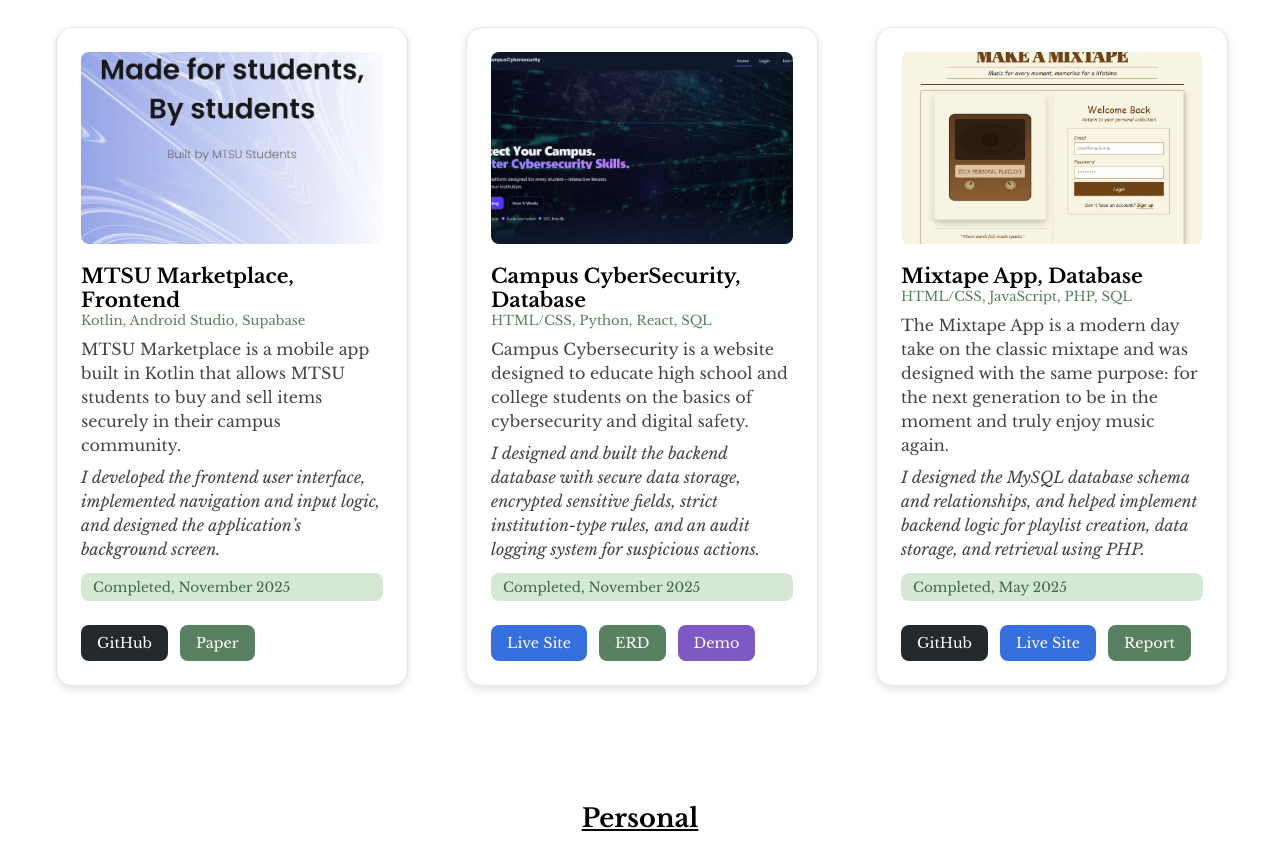
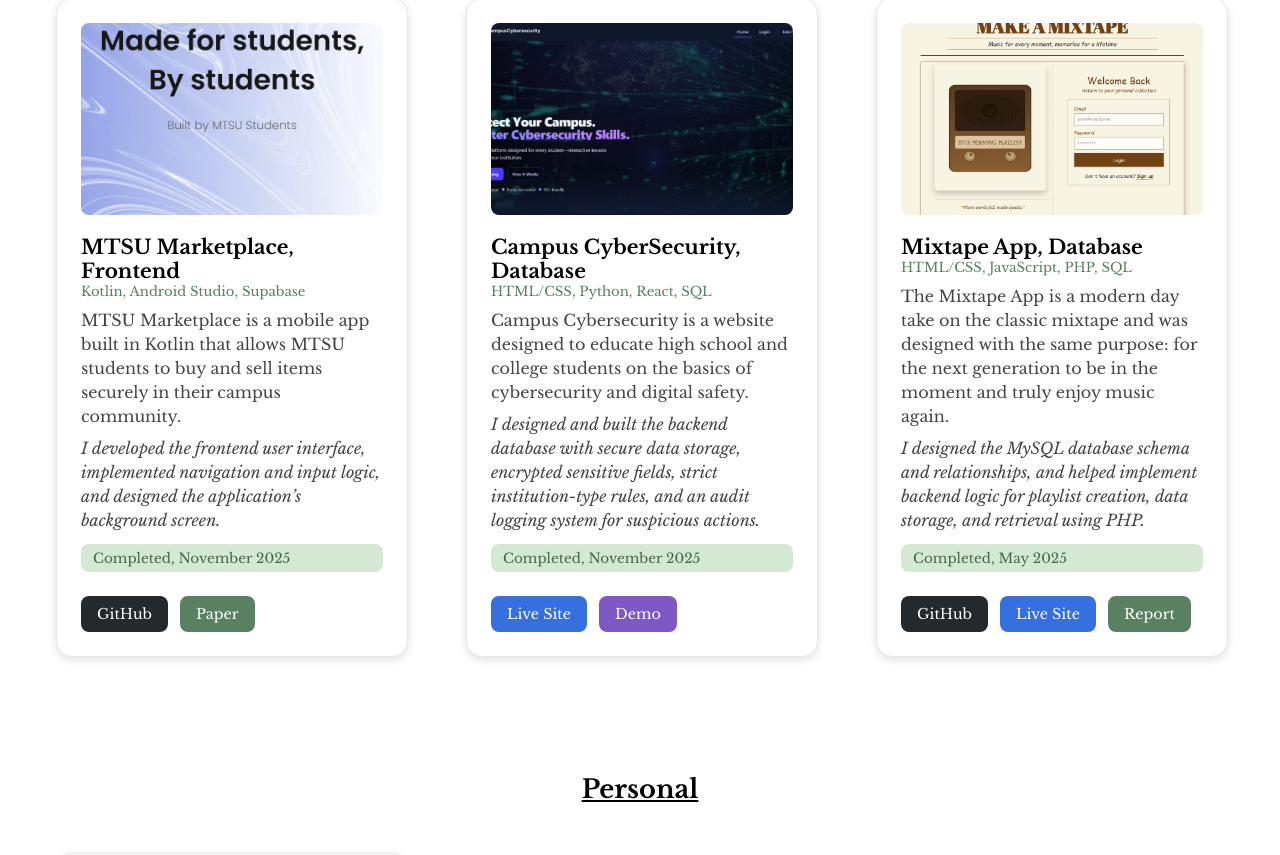
Before and after one commit to rahmaseid/Portfolio, a website: page index.html in a window 1280 px wide. Shown: the part 1235-2090 px from the top of the page. Drawn offline with nearby package versions, Linux system fonts and the light colour scheme.

Commit message:
Removed all links from hero section and ERD diagram picture

```diff
--- a/index.html
+++ b/index.html
@@ -78,6 +78,7 @@
                 </div>
 
                 <div class="social-links">
+                    <!--
                     <a href="https://github.com/rahmaseid" target="_blank" rel="noopener noreferrer">
                         <i class="fa-brands fa-github"></i>
                         <span>GitHub</span>
@@ -87,6 +88,8 @@
                         <i class="fa-brands fa-linkedin"></i>
                         <span>LinkedIn</span>
                     </a>
+
+                    -->
 
                     <!--
                     <a href="https://www.instagram/ramcodesthis/" target="_blank" rel="noopener noreferrer">
@@ -168,7 +171,7 @@
                                     <div class="project-buttons">
                                         <!--<a href="https://github.com/cheaptrix2/MTSUFall2025CampusCyberSecurity" target="_blank" class="btn github-btn">GitHub</a> -->
                                         <a href="http://campuscybersecurity.com/" target="_blank" class="btn live-btn">Live Site</a>
-                                        <a href="images/ER Diagram - CSCI 4700.png" target="_blank" class="btn paper-btn">ERD</a>
+                                        <!--<a href="images/ER Diagram - CSCI 4700.png" target="_blank" class="btn paper-btn">ERD</a> -->
                                         <a href="https://www.youtube.com/watch?v=tuLbHoXDgXc" target="_blank" class="btn demo-btn">Demo</a>
 
                                     </div>
@@ -311,8 +314,9 @@
                             <!--
                             <a href="mailto:seidrahma6@gmail.com" target="_blank" rel="noopener noreferrer">
                                 <i class="fa-solid fa-envelope"></i>
+
+                            </a>
                             -->
-                            </a>
                         </div>
                     </div>
 
```
